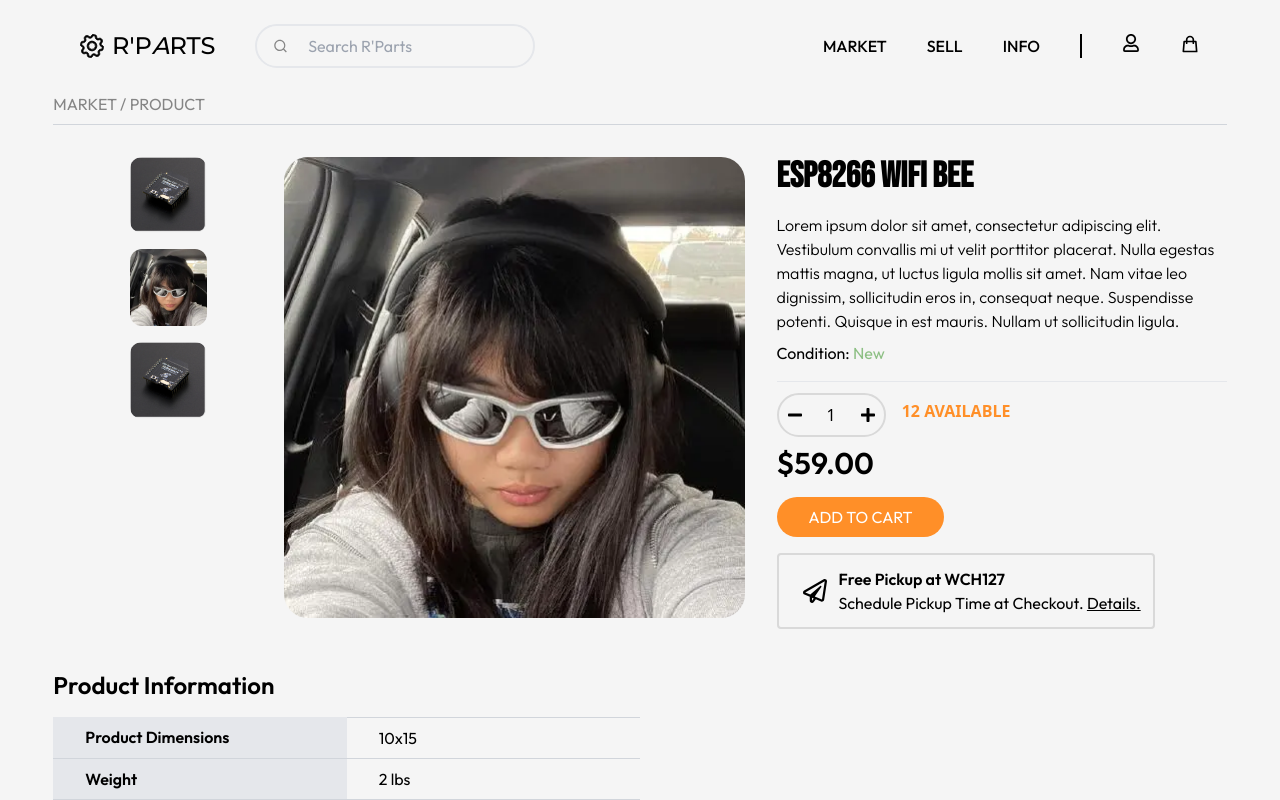
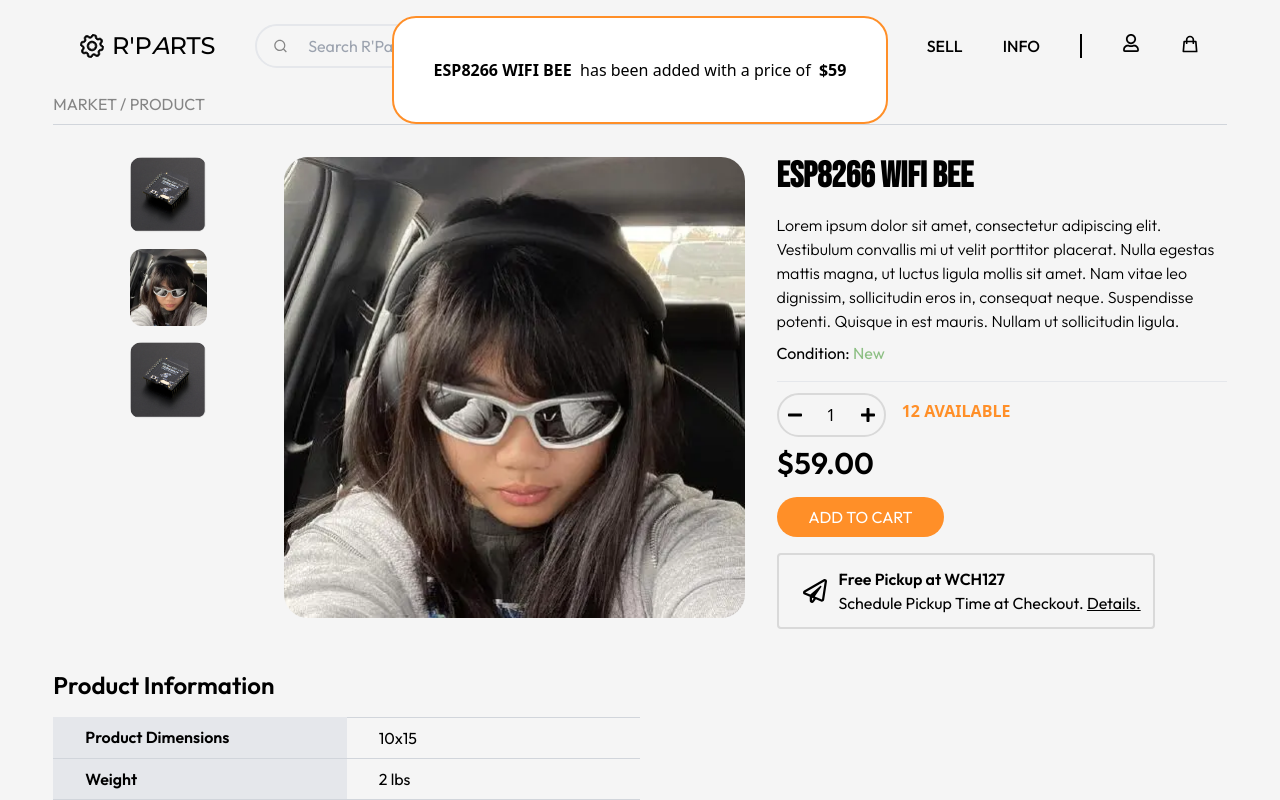
Before and after one commit to shahdivyank/r-parts, a Next.js app: page /view in a window 1280 px wide. Both pictures are taken after a click on the button "ADD TO CART". Shown: the top 800 px of the page. Built offline with nearby package versions, Linux system fonts and the light colour scheme.

Commit message:
initial toast done

```diff
--- a/package.json
+++ b/package.json
@@ -16,6 +16,7 @@
     "next": "14.0.3",
     "react": "^18",
     "react-dom": "^18",
+    "react-hot-toast": "^2.4.1",
     "react-icons": "^4.12.0"
   },
   "devDependencies": {
--- a/src/app/layout.js
+++ b/src/app/layout.js
@@ -3,7 +3,7 @@ import { Bebas_Neue, Outfit, Montserrat } from "next/font/google";
 import "./globals.css";
 import Footer from "@/components/Footer";
 import Navigation from "@/components/Navigation";
-
+import { Toaster } from "react-hot-toast";
 // eslint-disable-next-line new-cap
 const bebas = Bebas_Neue({
   subsets: ["latin"],
@@ -37,6 +37,7 @@ export default function RootLayout({ children }) {
         className={`${bebas.variable} ${outfit.variable} ${montserrat.variable} flex justify-center items-center flex-col bg-parts-gray-100`}
       >
         <Navigation />
+        <Toaster />
         {children}
         <Footer />
       </body>
--- a/src/components/view/Description.jsx
+++ b/src/components/view/Description.jsx
@@ -2,7 +2,7 @@
 import React, { useState } from "react";
 import { FaMinus, FaPlus, FaRegPaperPlane } from "react-icons/fa";
 import Link from "next/link";
-
+import toaster from "@/utils/toaster";
 const Description = () => {
   const [quantity, setQuantity] = useState(1);
 
@@ -59,7 +59,9 @@ const Description = () => {
       </p>
       <button
         className="px-8 py-2 bg-parts-orange font-outfit rounded-full text-white mt-4 cursor-pointer"
-        onClick={null}
+        onClick={() => {
+          toaster(selectedItem.data.title, selectedItem.data.price);
+        }}
       >
         ADD TO CART
       </button>
--- /dev/null
+++ b/src/utils/toaster.js
@@ -0,0 +1,12 @@
+import React from "react";
+import { toast } from "react-hot-toast";
+const toaster = (name, price) => {
+  return toast.custom(
+    <div className="flex items-center justify-center bg-white border-2 border-parts-orange shadow-md p-10 rounded-3xl">
+      <span className="font-bold">{name}</span> &nbsp; has been added with a
+      price of &nbsp;<span className="font-bold">${price}</span>
+    </div>,
+  );
+};
+
+export default toaster;
```
Also changed, not shown: 1 other file (tests, documents, lock files or other folders).
